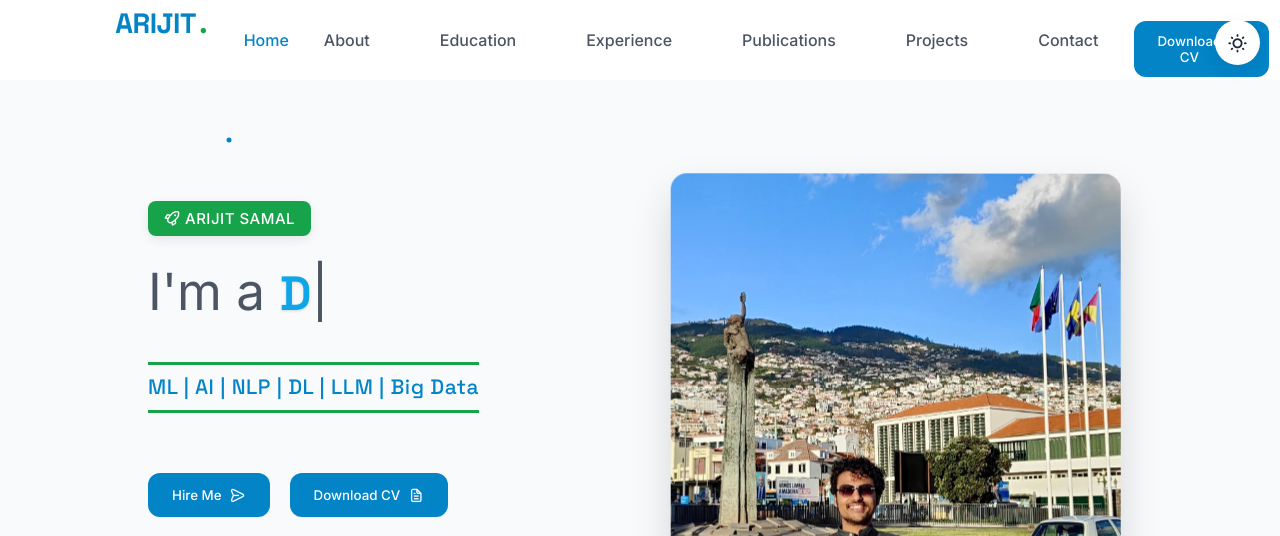
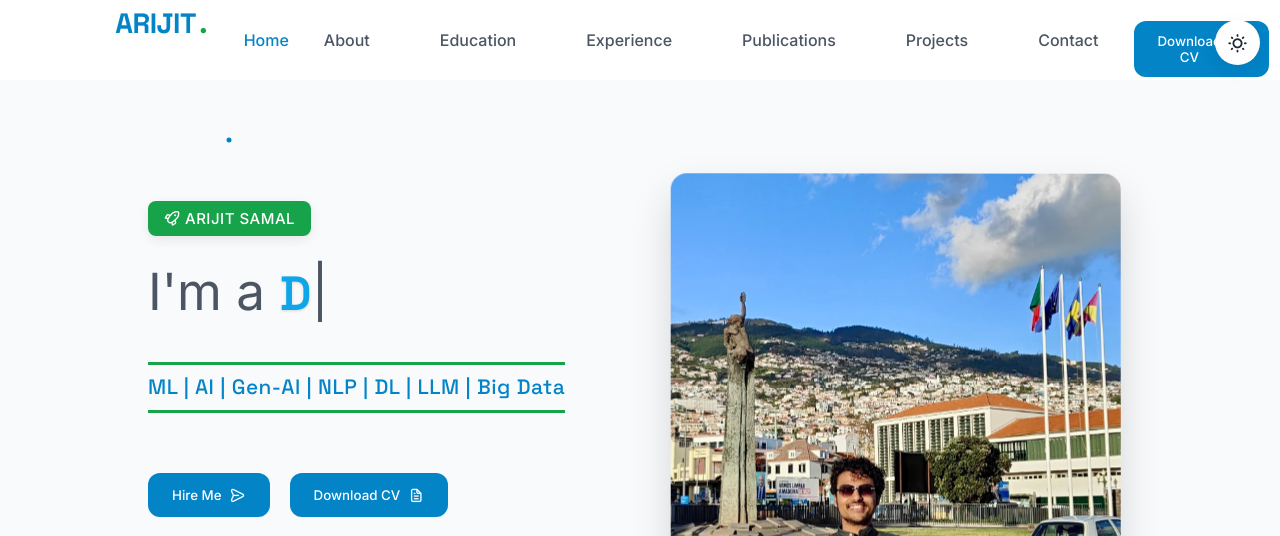
Before and after one commit to 1-ARIjitS/portfolio, a plain HTML site: page index.html in a window 1280 px wide. Shown: the top 536 px of the page. Drawn offline with nearby package versions, Linux system fonts and the light colour scheme.

Commit message:
html updated

```diff
--- a/index.html
+++ b/index.html
@@ -81,7 +81,7 @@
                 <p>I'm a <span class="typedText"></span></p>
             </div>
             <div class="featured-text-info">
-                <p class="tech-stack">ML | AI | NLP | DL | LLM | Big Data</p>
+                <p class="tech-stack">ML | AI | Gen-AI | NLP | DL | LLM | Big Data</p>
             </div>
 
             <div class="featured-text-btn">
```
